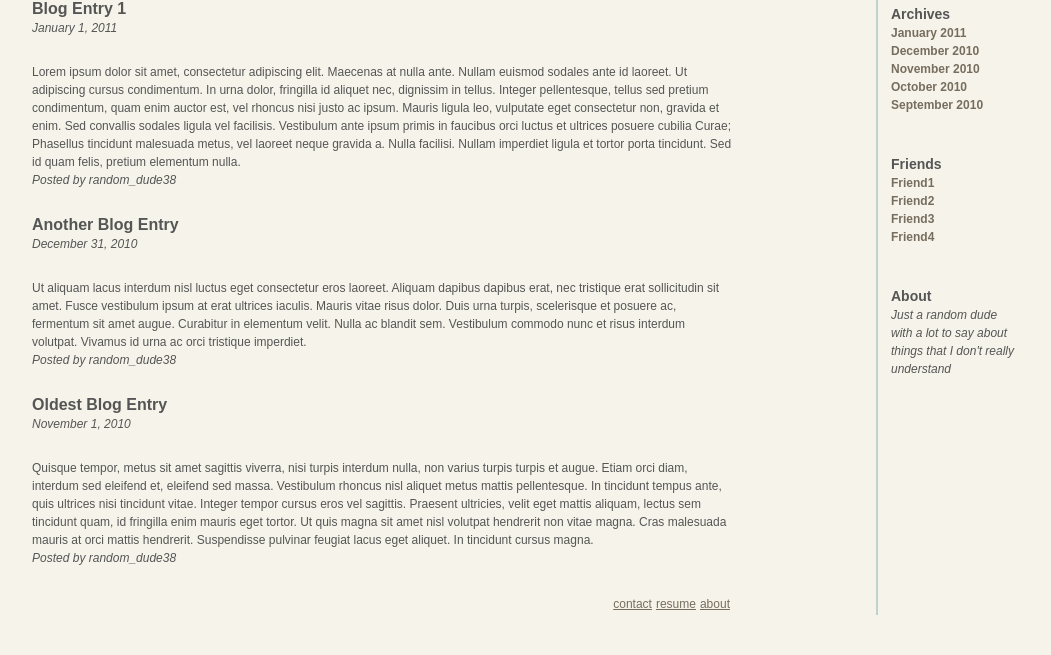
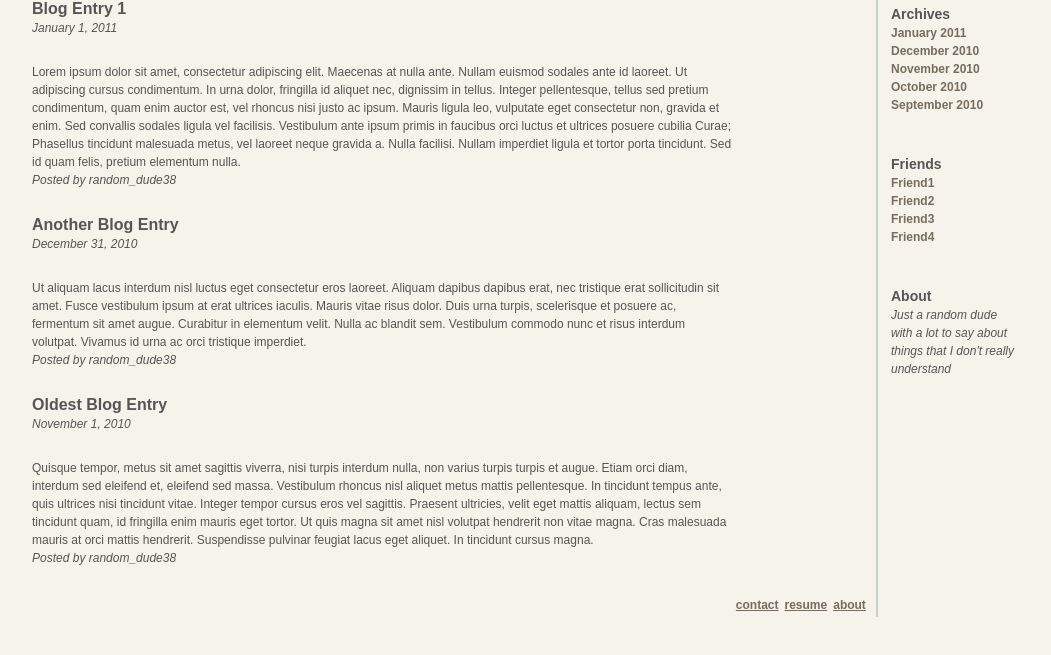
Before and after one commit to Jhadur/Blog-Site, a plain HTML site: page index.html in a window 1280 px wide. Shown: the part 83-738 px from the top of the page, without its empty margins (114-1165 px from the left). Drawn offline with Linux system fonts and the light colour scheme.

Commit message:
Final for Class

```diff
--- a/color.css
+++ b/color.css
@@ -103,7 +103,8 @@ a:active {
 .links ul li{
     display: inline;
 	float: right;
-	padding: 2px
+	padding: 3px;
+	font-weight:700;
 		}
 .links a:link {
 		color: #776D5E;
--- a/position.css
+++ b/position.css
@@ -29,6 +29,7 @@ article, aside, details, figcaption, figure, footer, header, hgroup, menu, nav,
 
 }
 .links {
+	margin-right:-19.56%;
 	float:right;
 	}
 .rightbar{
```
